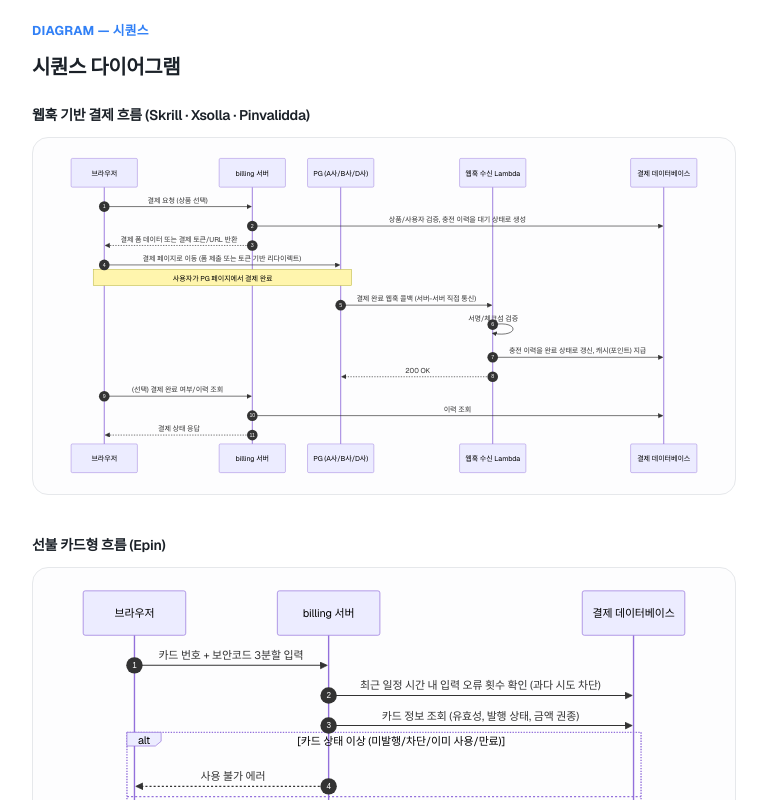
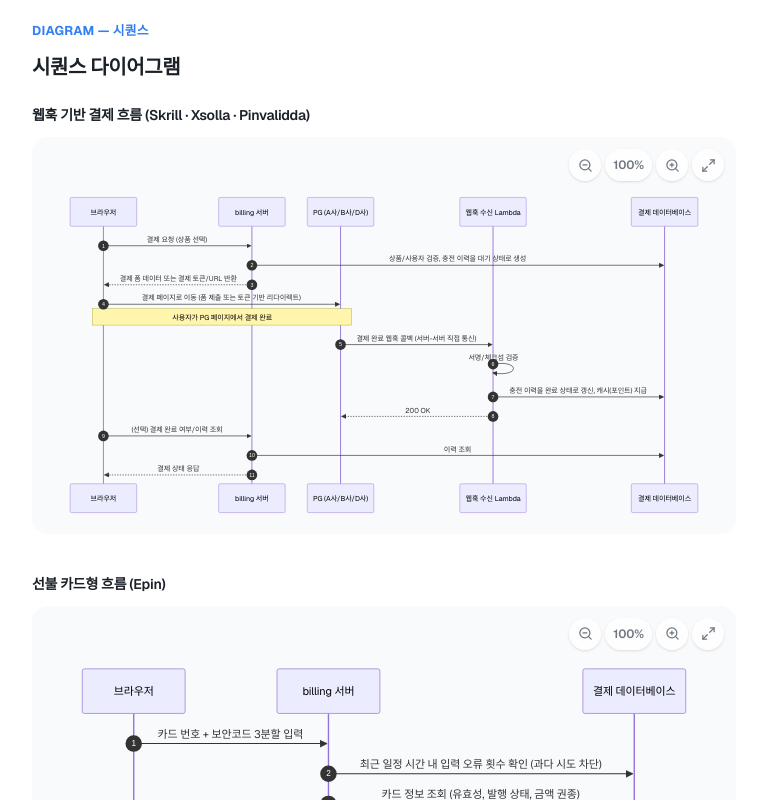
Before and after one commit to YHyoyeon/hyoyeon-blog, a Next.js app: page /notes/payment-flows in a window 1280 px wide. Shown: the part 1960-2760 px from the top of the page, without its empty margins (256-1023 px from the left). Built offline with nearby package versions, Linux system fonts and the light colour scheme; a web font is replaced by a local one.

Commit message:
feat: mermaid zoom controls (+/-/reset/fullscreen), render at container width

```diff
--- a/src/components/notes/MermaidDiagram.tsx
+++ b/src/components/notes/MermaidDiagram.tsx
@@ -3,13 +3,21 @@
 import { useEffect, useRef, useState } from "react";
 import mermaid from "mermaid";
 import { useTheme } from "next-themes";
+import { ZoomIn, ZoomOut, Maximize2, Minimize2 } from "lucide-react";
 
 let mermaidIdCounter = 0;
+
+const MIN = 0.5;
+const MAX = 3;
+const STEP = 0.25;
 
 const MermaidDiagram = ({ chart }: { chart: string }) => {
   const { resolvedTheme } = useTheme();
   const [svg, setSvg] = useState("");
+  const [scale, setScale] = useState(1);
+  const [isFullscreen, setIsFullscreen] = useState(false);
   const idRef = useRef(`note-mermaid-${mermaidIdCounter++}`);
+  const boxRef = useRef<HTMLDivElement>(null);
 
   useEffect(() => {
     let cancelled = false;
@@ -30,11 +38,54 @@ const MermaidDiagram = ({ chart }: { chart: string }) => {
     };
   }, [chart, resolvedTheme]);
 
+  useEffect(() => {
+    const onChange = () => setIsFullscreen(Boolean(document.fullscreenElement));
+    document.addEventListener("fullscreenchange", onChange);
+    return () => document.removeEventListener("fullscreenchange", onChange);
+  }, []);
+
+  const toggleFullscreen = () => {
+    if (document.fullscreenElement) document.exitFullscreen();
+    else boxRef.current?.requestFullscreen();
+  };
+
+  const btn =
+    "flex h-8 w-8 items-center justify-center rounded-lg bg-background/80 text-muted-foreground shadow-sm transition-colors hover:text-foreground";
+
   return (
     <div
-      className="w-full overflow-x-auto rounded-lg border border-border bg-secondary/20 p-4 [&_svg]:mx-auto"
-      dangerouslySetInnerHTML={{ __html: svg }}
-    />
+      ref={boxRef}
+      className="relative rounded-2xl bg-secondary/50 [&:fullscreen]:overflow-auto [&:fullscreen]:rounded-none [&:fullscreen]:bg-background"
+    >
+      {/* controls */}
+      <div className="absolute right-3 top-3 z-10 flex items-center gap-1">
+        <button type="button" aria-label="축소" onClick={() => setScale((s) => Math.max(MIN, s - STEP))} className={btn}>
+          <ZoomOut size={15} />
+        </button>
+        <button
+          type="button"
+          aria-label="배율 초기화"
+          onClick={() => setScale(1)}
+          className="h-8 rounded-lg bg-background/80 px-2 text-xs font-semibold text-muted-foreground shadow-sm transition-colors hover:text-foreground"
+        >
+          {Math.round(scale * 100)}%
+        </button>
+        <button type="button" aria-label="확대" onClick={() => setScale((s) => Math.min(MAX, s + STEP))} className={btn}>
+          <ZoomIn size={15} />
+        </button>
+        <button type="button" aria-label={isFullscreen ? "전체화면 닫기" : "전체화면"} onClick={toggleFullscreen} className={btn}>
+          {isFullscreen ? <Minimize2 size={15} /> : <Maximize2 size={15} />}
+        </button>
+      </div>
+
+      <div className="overflow-auto p-4 pt-14">
+        <div
+          style={{ transform: `scale(${scale})`, transformOrigin: "0 0", width: "100%" }}
+          className="[&_svg]:!max-w-none [&_svg]:w-full [&_svg]:h-auto"
+          dangerouslySetInnerHTML={{ __html: svg }}
+        />
+      </div>
+    </div>
   );
 };
 
```
